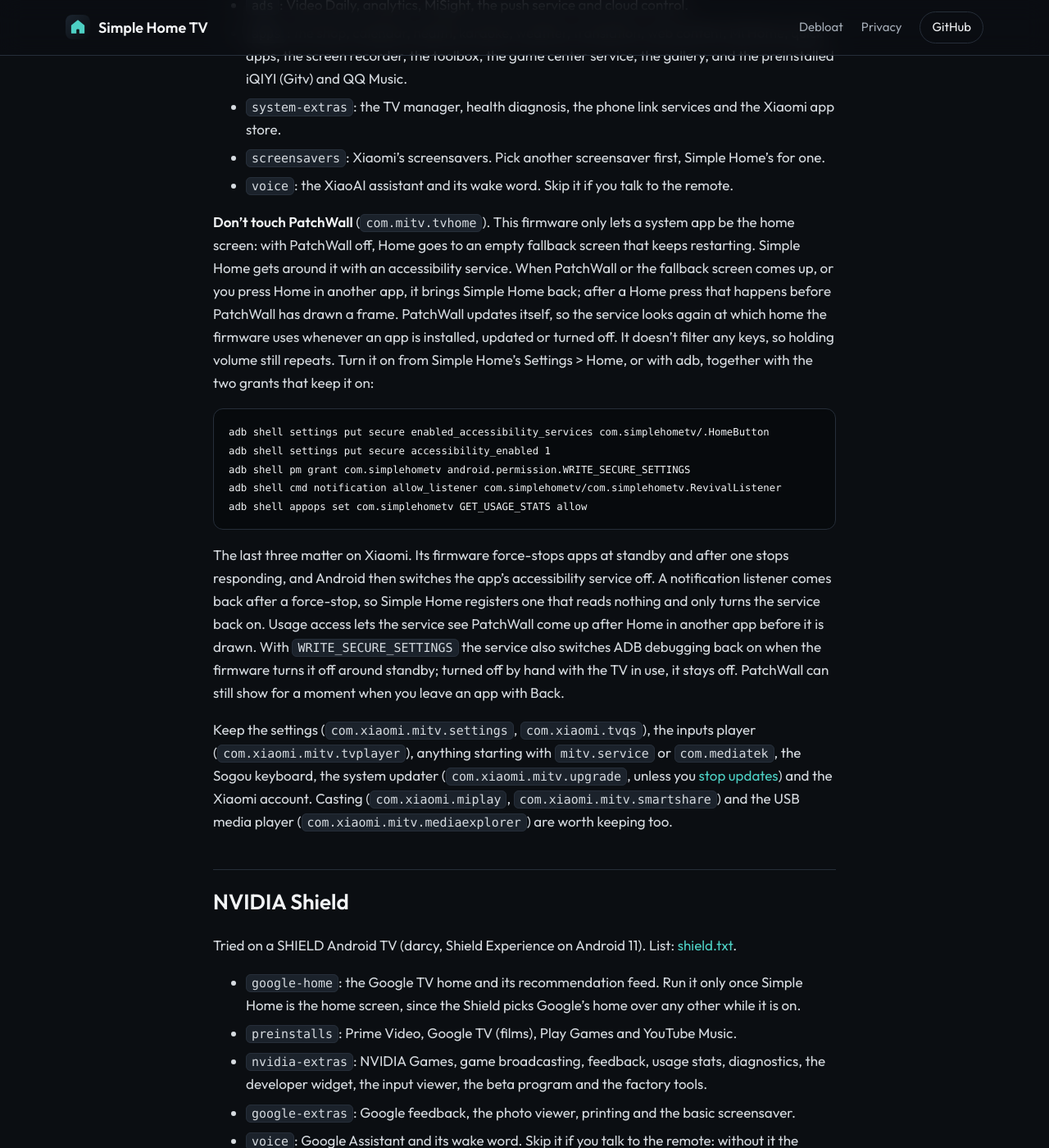
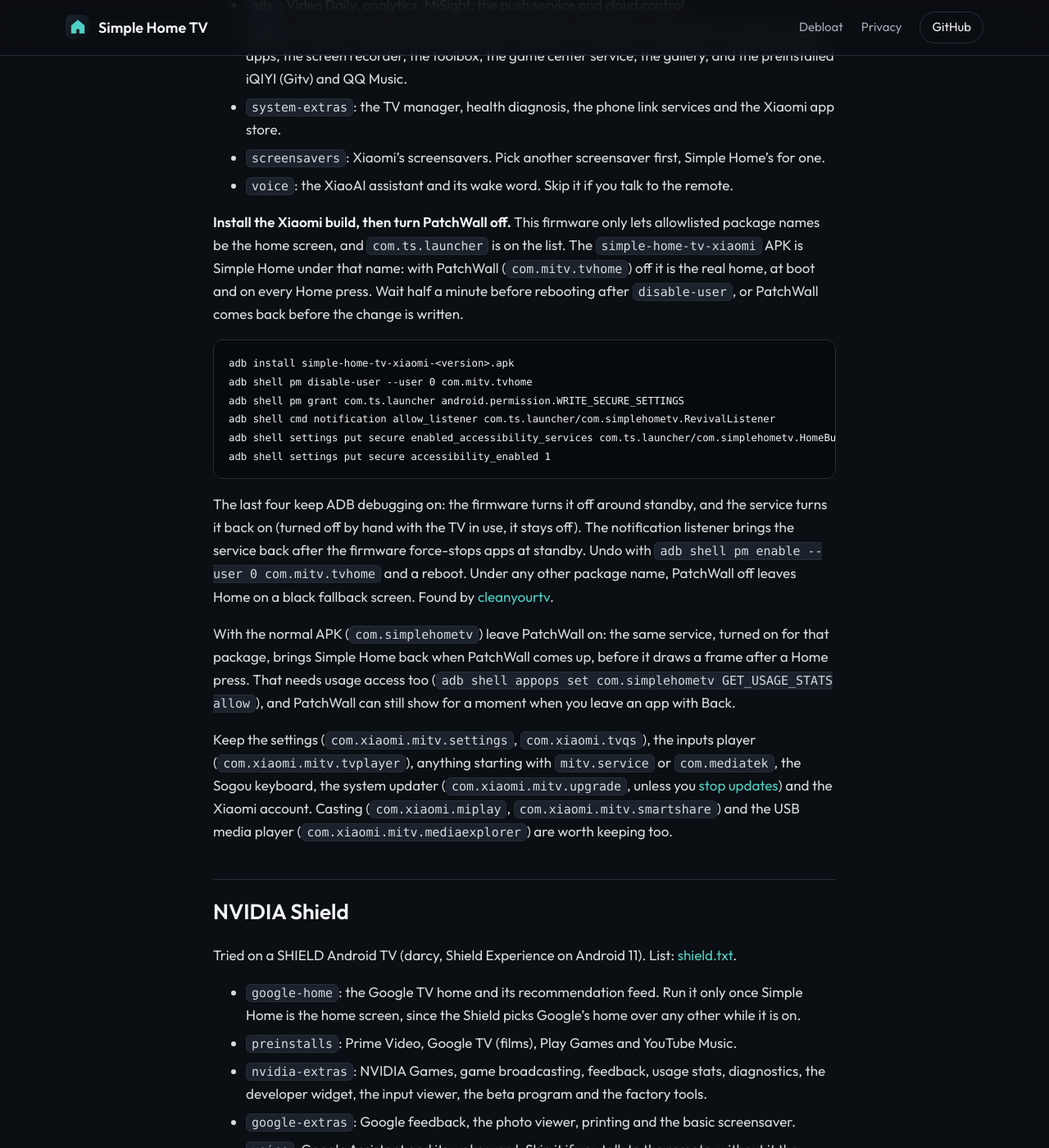
Before and after one commit to xiaodoudou/simple-home-tv, a Jekyll site: the page built from docs/debloat.md, in a window 1280 px wide and 1400 px high, scrolled down 2071 px. Shown: the whole window at 82% size. Built offline with Jekyll 4.4.1, drawn with Linux system fonts in a browser that asks for light colours.

Commit message:
Xiaomi: a com.ts.launcher build that is the real Home
Xiaomi's China firmware lets only allowlisted package names be Home, and
com.ts.launcher is on the list (found by cleanyourtv). Built under that
name with -PlauncherApplicationId=com.ts.launcher, Simple Home is the
home once PatchWall is disabled: no Home button service needed for it.

On a MiTV-MFTR0 (OS3.0.102, Android 14): with com.mitv.tvhome disabled,
HOME resolves to com.ts.launcher, Home presses land on it, and after a
cold boot it is the first activity resumed, with PatchWall still
disabled. Settings were carried over from com.simplehometv by hand.

The release now ships simple-home-tv-xiaomi-<version>.apk next to the
normal APK, and the updater picks the one matching its own package. The
FileProvider authority follows the application id so both builds can be
installed at once. The service stays on in that build only to keep ADB
on; it is idle for Home there.

````diff
--- a/app/src/main/AndroidManifest.xml
+++ b/app/src/main/AndroidManifest.xml
@@ -76,7 +76,7 @@
 
         <provider
             android:name=".ApkProvider"
-            android:authorities="com.simplehometv.apk"
+            android:authorities="${applicationId}.apk"
             android:exported="false"
             android:grantUriPermissions="true" />
 
--- a/docs/debloat.md
+++ b/docs/debloat.md
@@ -81,28 +81,30 @@ ADB debugging and allow installing unknown apps.
 - `screensavers`: Xiaomi's screensavers. Pick another screensaver first, Simple Home's for one.
 - `voice`: the XiaoAI assistant and its wake word. Skip it if you talk to the remote.
 
-**Don't touch PatchWall** (`com.mitv.tvhome`). This firmware only lets a system app be the home screen: with PatchWall
-off, Home goes to an empty fallback screen that keeps restarting. Simple Home gets around it with an accessibility
-service. When PatchWall or the fallback screen comes up, or you press Home in another app, it brings Simple Home back;
-after a Home press that happens before PatchWall has drawn a frame. PatchWall updates itself, so the service looks
-again at which home the firmware uses whenever an app is installed, updated or turned off. It doesn't filter any
-keys, so holding volume still repeats. Turn it on from Simple Home's Settings > Home, or with adb, together with the two grants that keep it on:
+**Install the Xiaomi build, then turn PatchWall off.** This firmware only lets allowlisted package names be the home
+screen, and `com.ts.launcher` is on the list. The `simple-home-tv-xiaomi` APK is Simple Home under that name: with
+PatchWall (`com.mitv.tvhome`) off it is the real home, at boot and on every Home press. Wait half a minute before
+rebooting after `disable-user`, or PatchWall comes back before the change is written.
 
 ```sh
-adb shell settings put secure enabled_accessibility_services com.simplehometv/.HomeButton
+adb install simple-home-tv-xiaomi-<version>.apk
+adb shell pm disable-user --user 0 com.mitv.tvhome
+adb shell pm grant com.ts.launcher android.permission.WRITE_SECURE_SETTINGS
+adb shell cmd notification allow_listener com.ts.launcher/com.simplehometv.RevivalListener
+adb shell settings put secure enabled_accessibility_services com.ts.launcher/com.simplehometv.HomeButton
 adb shell settings put secure accessibility_enabled 1
-adb shell pm grant com.simplehometv android.permission.WRITE_SECURE_SETTINGS
-adb shell cmd notification allow_listener com.simplehometv/com.simplehometv.RevivalListener
-adb shell appops set com.simplehometv GET_USAGE_STATS allow
 ```
 
-The last three matter on Xiaomi. Its firmware force-stops apps at standby and after one stops responding, and Android
-then switches the app's accessibility service off. A notification listener comes back after a force-stop, so Simple
-Home registers one that reads nothing and only turns the service back on. Usage access lets the service see PatchWall
-come up after Home in another app before it is drawn. With `WRITE_SECURE_SETTINGS` the service also switches ADB
-debugging back on when the firmware turns it off around standby; turned off by hand with the TV in use, it stays off.
-PatchWall can still show for a moment when
-you leave an app with Back.
+The last four keep ADB debugging on: the firmware turns it off around standby, and the service turns it back on
+(turned off by hand with the TV in use, it stays off). The notification listener brings the service back after the
+firmware force-stops apps at standby. Undo with `adb shell pm enable --user 0 com.mitv.tvhome` and a reboot. Under
+any other package name, PatchWall off leaves Home on a black fallback screen. Found by
+[cleanyourtv](https://github.com/Gathin23/cleanyourtv/blob/main/docs/devices/xiaomi-mitv-mftr0-debloat-home.md).
+
+With the normal APK (`com.simplehometv`) leave PatchWall on: the same service, turned on for that package, brings
+Simple Home back when PatchWall comes up, before it draws a frame after a Home press. That needs usage access too
+(`adb shell appops set com.simplehometv GET_USAGE_STATS allow`), and PatchWall can still show for a moment when you
+leave an app with Back.
 
 Keep the settings (`com.xiaomi.mitv.settings`, `com.xiaomi.tvqs`), the inputs player (`com.xiaomi.mitv.tvplayer`),
 anything starting with `mitv.service` or `com.mediatek`, the Sogou keyboard, the system updater
````
Also changed, not shown: .github/workflows/release.yml, README.md, 4 other files.
